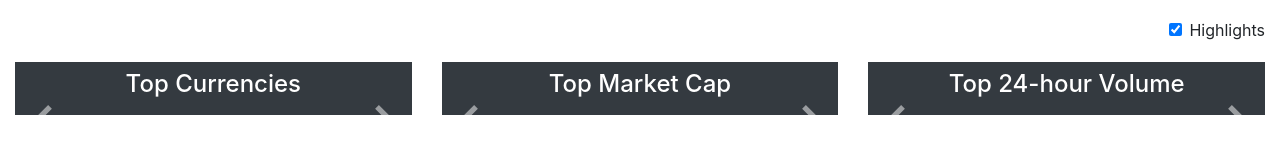
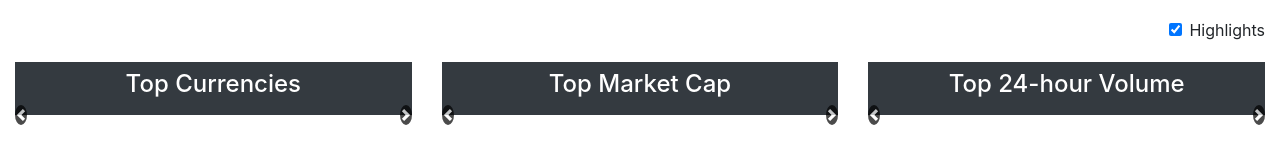
Before and after one commit to waleed-sajid/COMP-8347-Forex-Pioneer, a Django app: page /forexPioneer/ in a window 1280 px wide. Shown: the part 162-327 px from the top of the page. Run offline with Django 4.2, Linux system fonts and the light colour scheme; data that the repository does not hold is empty; some libraries are stand-ins or nearby versions.

Commit message:
- did styling and bug updated css

```diff
--- a/forex/static/forex/index.css
+++ b/forex/static/forex/index.css
@@ -6,3 +6,27 @@
 .table-responsive {
     margin-top: 20px; /* Add top margin to create space between carousel and table */
 }
+
+/* Custom styles for carousel arrows */
+.carousel-control-prev-icon,
+.carousel-control-next-icon {
+    background-color: black; /* Change this to your preferred color */
+    border-radius: 50%;
+    font-size: 24px; /* Adjust the font size of the arrows */
+    color: white; /* Set the arrow color */
+    line-height: 1; /* Ensure proper vertical alignment */
+}
+
+.carousel-control-prev,
+.carousel-control-next {
+    width: 3%; /* Adjust the size of the arrows */
+    background-color: transparent; /* Make the background transparent */
+    opacity: 0.7; /* Set initial opacity for a subtle look */
+    transition: opacity 0.3s; /* Add a smooth transition effect */
+}
+
+.carousel-control-prev:hover,
+.carousel-control-next:hover {
+    background-color: rgba(0, 0, 0, 0.4); /* Darken the background on hover */
+    opacity: 1; /* Make the arrows fully opaque on hover */
+}
```
Also changed, not shown: db.sqlite3.
